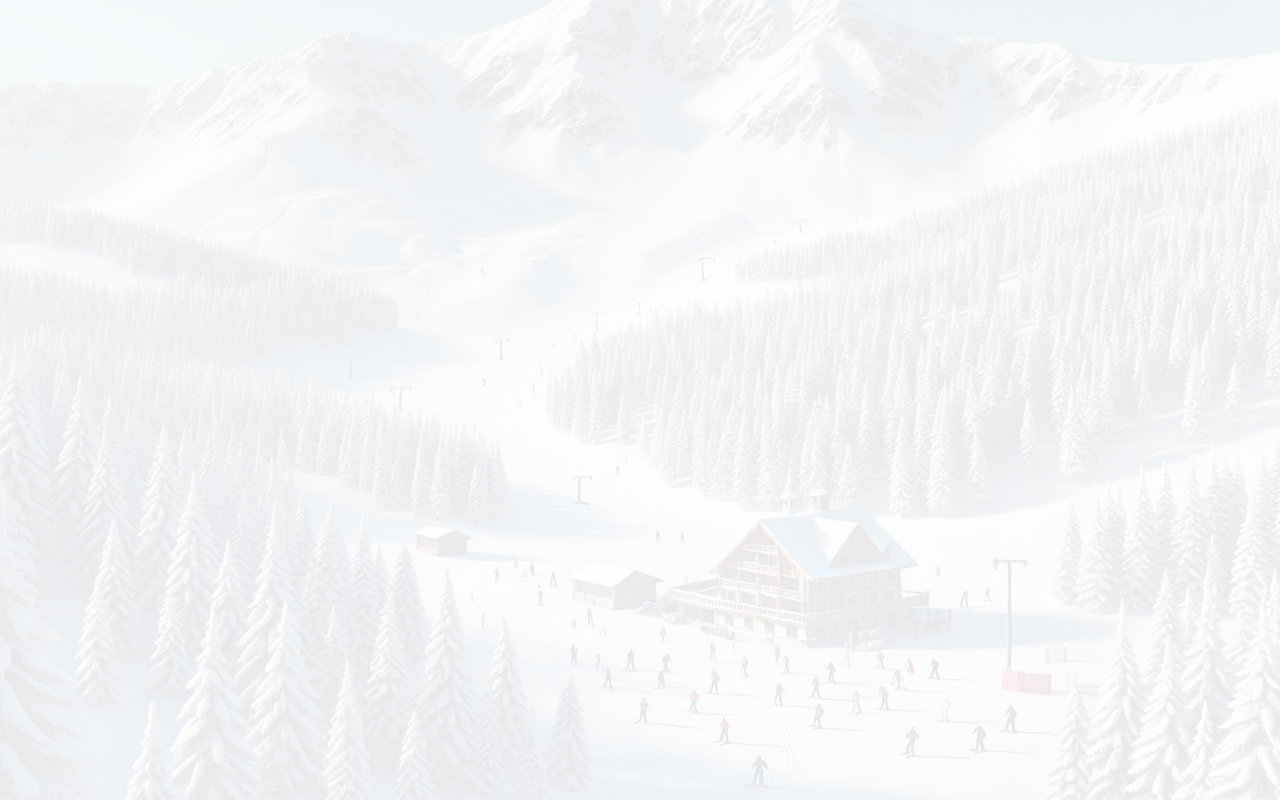
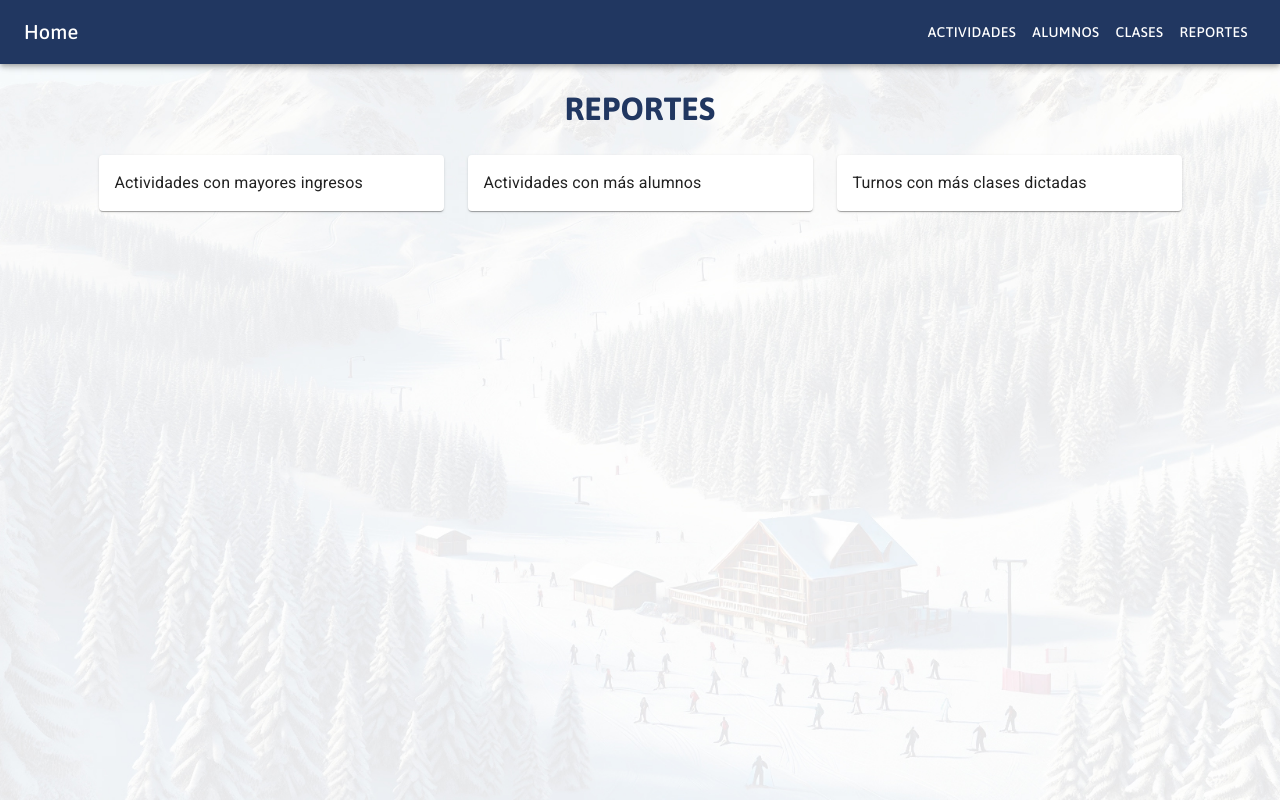
Before and after one commit to falonso23/ObligatorioBDD, a React (Vite) app in the folder Frontend/bdd-react/: page /reportes in a window 1280 px wide. Before the commit this address had no page. Built offline with nearby package versions, Linux system fonts and the light colour scheme.

Commit message:
nueva base y navbar

```diff
--- a/Frontend/bdd-react/index.html
+++ b/Frontend/bdd-react/index.html
@@ -1,5 +1,5 @@
 <!doctype html>
-<html lang="en">
+<html lang="es">
   <head>
     <link rel="preconnect" href="https://fonts.googleapis.com" />
     <link rel="preconnect" href="https://fonts.gstatic.com" crossorigin />
--- a/Frontend/bdd-react/src/App.jsx
+++ b/Frontend/bdd-react/src/App.jsx
@@ -4,12 +4,20 @@ import { BrowserRouter as Router, Route, Routes } from 'react-router-dom';
 import Home from "./Components/Home/Home";
 import ActividadDetails from './Components/ActividadDetails/ActividadDetails';
 import Report from './Components/Report/Report';
+import ActividadesList from './Components/ActividadesList/ActividadesList';
+import ReportesList from './Components/ReportesList/ReportesList';
+import GenericList from './Components/GenericList/GenericList';
+import NavBar from './Components/NavBar/NavBar';
 import "./App.css"
 function App() {
   return (
     <Router>
+      <NavBar/>
       <Routes>
         <Route path="/" element={<Home />} />
+        <Route path="/actividades" element={<ActividadesList />} />
+        <Route path="/reportes" element={<ReportesList />} />
+        <Route path="/list/:table" element={<GenericList />} />
         <Route path="/actividad/:id" element={<ActividadDetails />} />
         <Route path="/report/:id" element={<Report />} />
       </Routes>
--- /dev/null
+++ b/Frontend/bdd-react/src/Components/ActividadesList/ActividadesList.jsx
@@ -0,0 +1,70 @@
+import React, { useEffect, useState } from "react";
+import { useNavigate } from "react-router-dom";
+
+import Card from "@mui/material/Card";
+import CardContent from "@mui/material/CardContent";
+import CardMedia from "@mui/material/CardMedia";
+import Typography from "@mui/material/Typography";
+import CardActionArea from "@mui/material/CardActionArea";
+import Grid from "@mui/material/Grid2";
+
+import { getActividades } from "../../api";
+import image_placeholder from "../../assets/image_placeholder.jpg";
+
+function ActividadesList() {
+	const navigate = useNavigate();
+  const [actividades, setActividades] = useState([]);
+
+  const handleClickActividad = (id) => {
+    navigate(`/actividad/${id}`);
+  };
+
+
+  useEffect(() => {
+    const fetchActividades = async () => {
+      const response = await getActividades();
+      setActividades(response.data);
+      console.log("Actividades: ", response);
+    };
+    fetchActividades();
+  }, []);
+
+  return (
+    <div>
+      <h1 className="page-title">ACTIVIDADES</h1>
+      <Grid container spacing={3} justifyContent="center">
+        {actividades.map((actividad) => (
+          <Grid item xs={12} key={actividad.id}>
+            <Card
+              sx={{ width: 345 }}
+              onClick={() => handleClickActividad(actividad.id)}
+            >
+              <CardActionArea>
+                <CardMedia
+                  component="img"
+                  height="240"
+                  image={
+                    actividad.url_imagen
+                      ? actividad.url_imagen
+                      : image_placeholder
+                  }
+                  alt={actividad.descripcion}
+                />
+                <CardContent>
+                  <Typography gutterBottom variant="h5" component="div">
+                    {actividad.nombre}
+                  </Typography>
+                  <Typography variant="body2" sx={{ color: "text.secondary" }}>
+                    {actividad.descripcion}
+                  </Typography>
+                </CardContent>
+              </CardActionArea>
+            </Card>
+          </Grid>
+        ))}
+      </Grid>
+    </div>
+  );
+}
+
+export default ActividadesList;
--- /dev/null
+++ b/Frontend/bdd-react/src/Components/GenericList/GenericList.jsx
@@ -0,0 +1,14 @@
+import React from 'react';
+import { useParams } from "react-router-dom";
+
+
+function GenericList(props) {
+    const { table } = useParams();
+    return (
+        <div>
+            generic {table}
+        </div>
+    );
+}
+
+export default GenericList;
--- a/Frontend/bdd-react/src/Components/Home/Home.css
+++ b/Frontend/bdd-react/src/Components/Home/Home.css
@@ -5,4 +5,9 @@
     text-align: center;
     font-family: var(--ucu-font-family);
     color: var(--ucu-primary-color);
+
+        display: flex;
+    justify-content: center;
+    height: 90vh;
+    font-size: 30pt;
 }
--- a/Frontend/bdd-react/src/Components/Home/Home.jsx
+++ b/Frontend/bdd-react/src/Components/Home/Home.jsx
@@ -1,87 +1,13 @@
 import "./Home.css";
-import React, { useEffect, useState } from "react";
-import { useNavigate } from "react-router-dom";
-import { getActividades } from "../../api";
-
-import Card from "@mui/material/Card";
-import CardContent from "@mui/material/CardContent";
-import CardMedia from "@mui/material/CardMedia";
-import Typography from "@mui/material/Typography";
-import CardActionArea from "@mui/material/CardActionArea";
-import Grid from "@mui/material/Grid2";
-
-import { ReportsList } from "../Report/Report";
-import image_placeholder from "../../assets/image_placeholder.jpg"
+import React from "react";
 
 export const Home = () => {
-  const navigate = useNavigate();
-  const [actividades, setActividades] = useState([]);
-
-  const handleClickActividad = (id) => {
-    navigate(`/actividad/${id}`);
-  };
-
-  const handleClickReport = (id) => {
-    navigate(`/report/${id}`);
-  };
-
-  useEffect(() => {
-    const fetchCourses = async () => {
-      const response = await getActividades();
-      setActividades(response.data);
-      console.log("Actividades: ", response);
-    };
-    fetchCourses();
-  }, []);
-
   return (
     <div className="home_container">
-      <h1>ESCUELA UCU DE DEPORTES DE NIEVE</h1>
-      <h2>ACTIVIDADES</h2>
-      <Grid container spacing={3} justifyContent="center">
-        {actividades.map((actividad) => (
-          <Grid item xs={12} key={actividad.id}>
-            <Card
-              sx={{ width: 345 }}
-              onClick={() => handleClickActividad(actividad.id)}
-            >
-              <CardActionArea>
-                <CardMedia
-                  component="img"
-                  height="240"
-                  image={actividad.url_imagen ? actividad.url_imagen : image_placeholder}
-                  alt={actividad.descripcion}
-                />
-                <CardContent>
-                  <Typography gutterBottom variant="h5" component="div">
-                    {actividad.nombre}
-                  </Typography>
-                  <Typography variant="body2" sx={{ color: "text.secondary" }}>
-                    {actividad.descripcion}
-                  </Typography>
-                </CardContent>
-              </CardActionArea>
-            </Card>
-          </Grid>
-        ))}
-      </Grid>
-	  <br/>
-	  <h2>REPORTES</h2>
-      <Grid container spacing={3} justifyContent="center">
-        {ReportsList.map((report) => (
-          <Grid item xs={12} key={report.id}>
-            <Card sx={{ width: 345 }} onClick={() => handleClickReport(report.id)}>
-				<CardActionArea>
-              <CardContent>
-                <Typography  variant="body1"  component="div">
-                  {report.name}
-                </Typography>
-              </CardContent>
-				</CardActionArea>
-            </Card>
-          </Grid>
-        ))}
-      </Grid>
+      <div>
+        <h1>Escuela de deportes de nieve</h1>
+        <h2>Universidad Católica del Uruguay</h2>
+      </div>
     </div>
   );
 };
--- /dev/null
+++ b/Frontend/bdd-react/src/Components/NavBar/NavBar.css
@@ -0,0 +1,14 @@
+.navbar {
+    background-color: red;
+    color: white;
+    font-family: var(--ucu-font-family);
+}
+
+.navbar-title {
+    font-family: var(--ucu-font-family) !important;
+}
+
+.navbar-link {
+    color: inherit;
+    text-decoration: none;
+}
--- /dev/null
+++ b/Frontend/bdd-react/src/Components/NavBar/NavBar.jsx
@@ -0,0 +1,49 @@
+// src/components/NavBar.jsx
+import React from 'react';
+import AppBar from '@mui/material/AppBar';
+import Toolbar from '@mui/material/Toolbar';
+import Typography from '@mui/material/Typography';
+import Button from '@mui/material/Button';
+import { Link } from 'react-router-dom';
+import "../../index.css"
+
+const NavBar = () => {
+  return (
+    <AppBar
+      position="static"
+      sx={{
+        bgcolor: 'var(--ucu-primary-color)',
+        color: 'white',
+        fontFamily: 'var(--ucu-font-family)'
+      }}
+    >
+      <Toolbar>
+        <Typography
+          variant="h6"
+          component="div"
+          sx={{ flexGrow: 1, fontFamily: 'var(--ucu-font-family)' }}
+        >
+          <Link to="/" style={{ color: 'inherit', textDecoration: 'none' }}>
+            Home
+          </Link>
+        </Typography>
+
+        <Button color="inherit" component={Link} to="/actividades" sx={{ fontFamily: 'var(--ucu-font-family)' }}>
+        Actividades
+        </Button>
+        <Button color="inherit" component={Link} to="/list/alumnos" sx={{ fontFamily: 'var(--ucu-font-family)' }}>
+        Alumnos
+        </Button>
+        <Button color="inherit" component={Link} to="/list/clases" sx={{ fontFamily: 'var(--ucu-font-family)' }}>
+        Clases
+        </Button>
+        <Button color="inherit" component={Link} to="/reportes" sx={{ fontFamily: 'var(--ucu-font-family)' }}>
+        Reportes
+        </Button>
+
+      </Toolbar>
+    </AppBar>
+  );
+};
+
+export default NavBar;
--- /dev/null
+++ b/Frontend/bdd-react/src/Components/ReportesList/ReportesList.jsx
@@ -0,0 +1,44 @@
+import React, { useEffect, useState } from "react";
+import { useNavigate } from "react-router-dom";
+
+import Card from "@mui/material/Card";
+import CardContent from "@mui/material/CardContent";
+import Typography from "@mui/material/Typography";
+import CardActionArea from "@mui/material/CardActionArea";
+import Grid from "@mui/material/Grid2";
+
+import { ReportsList } from "../Report/Report";
+
+
+function ReportesList() {
+    const navigate = useNavigate();
+
+    const handleClickReport = (id) => {
+        navigate(`/report/${id}`);
+      };
+  return (
+    <div>
+      <h1 className="page-title">REPORTES</h1>
+      <Grid container spacing={3} justifyContent="center">
+        {ReportsList.map((report) => (
+          <Grid item xs={12} key={report.id}>
+            <Card
+              sx={{ width: 345 }}
+              onClick={() => handleClickReport(report.id)}
+            >
+              <CardActionArea>
+                <CardContent>
+                  <Typography variant="body1" component="div">
+                    {report.name}
+                  </Typography>
+                </CardContent>
+              </CardActionArea>
+            </Card>
+          </Grid>
+        ))}
+      </Grid>
+    </div>
+  );
+}
+
+export default ReportesList;
--- a/Frontend/bdd-react/src/index.css
+++ b/Frontend/bdd-react/src/index.css
@@ -11,3 +11,11 @@ h1 {
   color: var(--ucu-primary-color);
   text-transform: uppercase;
 }
+
+
+.page-title {
+  font-family: var(--ucu-font-family);
+  color: var(--ucu-primary-color);
+  text-transform: uppercase;
+  text-align: center;
+}
```
